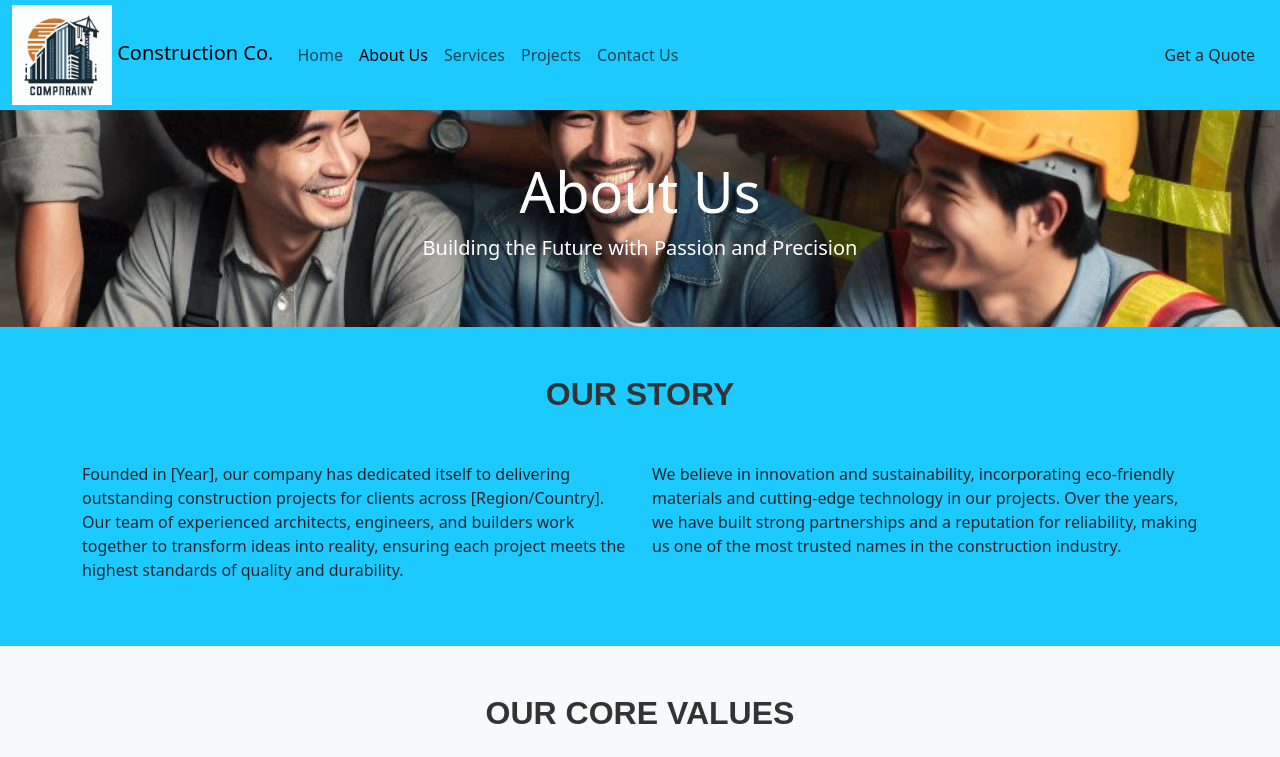
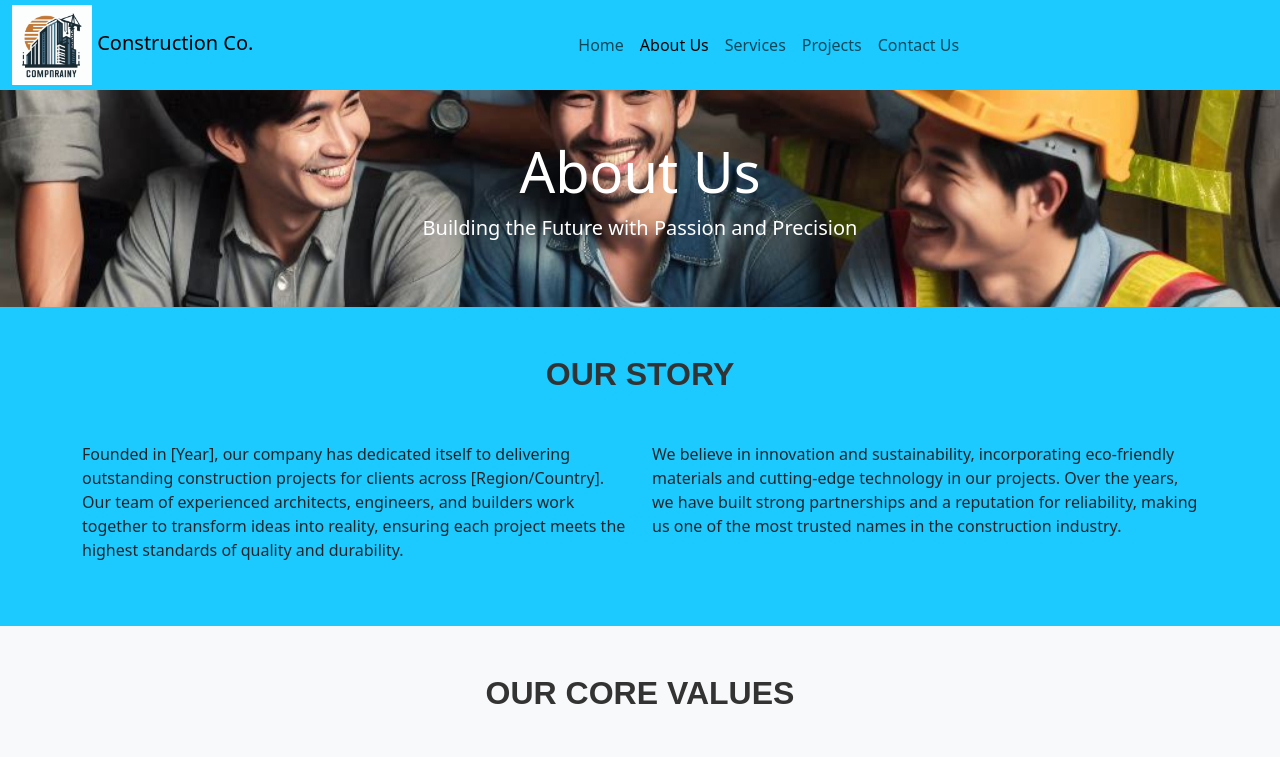
Before and after one commit to shantanu-shanto/construction-company, a plain HTML site: page about.html in a window 1280 px wide. Shown: the top 757 px of the page. Drawn offline with nearby package versions, Linux system fonts and the light colour scheme.

Commit message:
Update about.html

```diff
--- a/about.html
+++ b/about.html
@@ -20,16 +20,16 @@
     <nav class="navbar navbar-expand-lg custom-navbar" data-aos="fade-down">
         <div class="container-fluid">
             <a class="navbar-brand custom-brand" href="index.html">
-            <img src="images/conlogo.jpg" alt="Construction Company Logo" style="height: 100px;">
+                <img src="images/conlogo.jpg" alt="Construction Company Logo" style="height: 80px;">
                 Construction Co.
             </a>
             <button class="navbar-toggler custom-toggler" type="button" data-bs-toggle="collapse" data-bs-target="#navbarNav" aria-controls="navbarNav" aria-expanded="false" aria-label="Toggle navigation">
                 <span class="navbar-toggler-icon"></span>
             </button>
-          <div class="collapse navbar-collapse" id="navbarNav">
-            <ul class="navbar-nav me-auto mb-2 mb-lg-0">
+            <div class="collapse navbar-collapse justify-content-center" id="navbarNav">
+                <ul class="navbar-nav">
                     <li class="nav-item">
-                <a class="nav-link  custom-nav-link" aria-current="page" href="index.html">Home</a>
+                        <a class="nav-link custom-nav-link" aria-current="page" href="index.html">Home</a>
                     </li>
                     <li class="nav-item">
                         <a class="nav-link active custom-nav-link" href="about.html">About Us</a>
@@ -44,9 +44,6 @@
                         <a class="nav-link custom-nav-link" href="contact.html">Contact Us</a>
                     </li>
                 </ul>
-            <form class="d-flex">
-              <button class="btn custom-btn" type="button">Get a Quote</button>
-            </form>
             </div>
         </div>
     </nav>
@@ -55,7 +52,7 @@
 <section id="about-header" class="py-5 text-center text-white" style="background: url('images/team-2.jpg') no-repeat center center; background-size: cover;" data-aos="fade-down">
     <div class="container">
         <h1 class="display-4">About Us</h1>
-        <p class="lead">Building the Future with Passion and Precision</p>
+        <p class="lead text-overlay">Building the Future with Passion and Precision</p>
     </div>
 </section>
 
```
Lines whose indentation alone changed are shown as unchanged.
